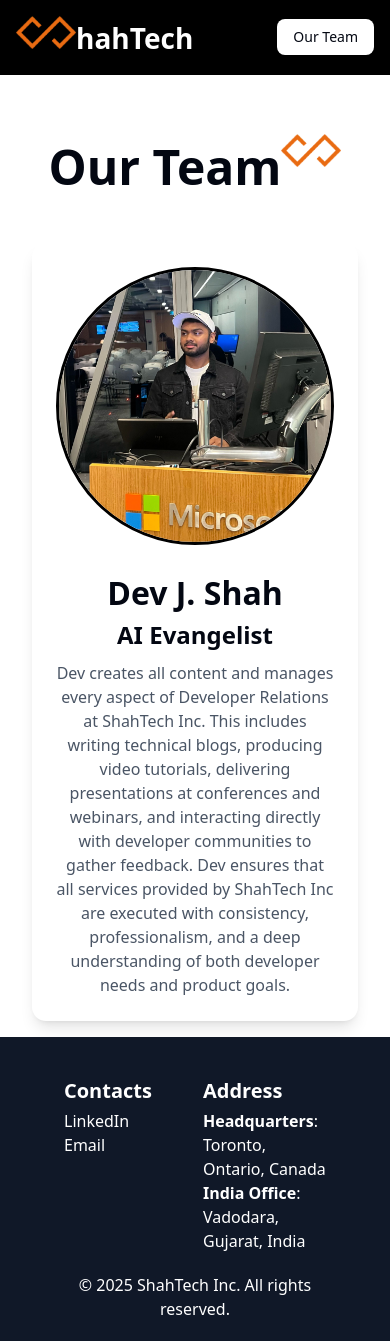
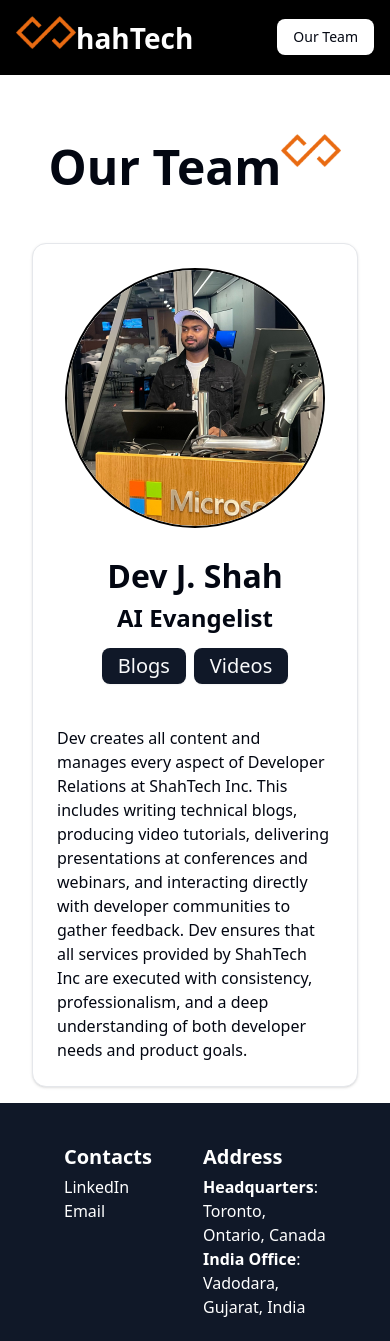
Before and after one commit to busycaesar/inc.shahtech.info, a Next.js app: page /our-team in a window 390 px wide. Shown: the top 1341 px of the page. Built offline with nearby package versions, Linux system fonts and the light colour scheme.

Commit message:
Make Team page responsive

```diff
--- a/src/app/our-team/page.jsx
+++ b/src/app/our-team/page.jsx
@@ -2,6 +2,9 @@ import React from "react";
 import SuperScriptLogo from "@/components/common/super-script-logo";
 import Image from "next/image";
 import DevProfile from "@/../public/dev-profile.jpeg";
+import { Button } from "@/components/ui/button";
+import Link from "next/link";
+import { Card, CardContent, CardHeader, CardTitle } from "@/components/ui/card";
 
 export default function OurTeam() {
   return (
@@ -10,18 +13,28 @@ export default function OurTeam() {
         Our Team
         <SuperScriptLogo className="md:w-30 w-15" />
       </h1>
-      <div className="flex flex-col md:flex-row items-center md:items-start gap-6 max-w-6xl mx-auto p-6 bg-white shadow-lg rounded-xl">
-        <div className="md:w-200 rounded-full overflow-hidden border-3 border-black">
+      <Card>
+        <CardHeader className="text-center">
+          <div className="flex flex-col md:flex-row gap-6 items-center">
+            <div className="rounded-full overflow-hidden border-2 border-black">
               <Image
                 src={DevProfile}
                 alt="Dev"
-            className="w-full h-full object-cover"
+                className="w-64 object-cover rounded-full"
               />
             </div>
             <div className="text-center md:text-left">
               <h2 className="text-[2em] font-bold">Dev J. Shah</h2>
               <p className="text-[1.5em] font-semibold">AI Evangelist</p>
-          <p className="mt-2 text-gray-600">
+              <div className="flex gap-2 justify-center my-3">
+                <Button className="text-xl">Blogs</Button>
+                <Button className="text-xl">Videos</Button>
+              </div>
+            </div>
+          </div>
+        </CardHeader>
+        <CardContent>
+          <p>
             Dev creates all content and manages every aspect of Developer
             Relations at ShahTech Inc. This includes writing technical blogs,
             producing video tutorials, delivering presentations at conferences
@@ -30,8 +43,8 @@ export default function OurTeam() {
             Inc are executed with consistency, professionalism, and a deep
             understanding of both developer needs and product goals.
           </p>
-        </div>
-      </div>
+        </CardContent>
+      </Card>
     </>
   );
 }
```
Also changed, not shown: src/app/page.jsx (+1 -7 lines). Lines whose indentation alone changed are shown as unchanged.
